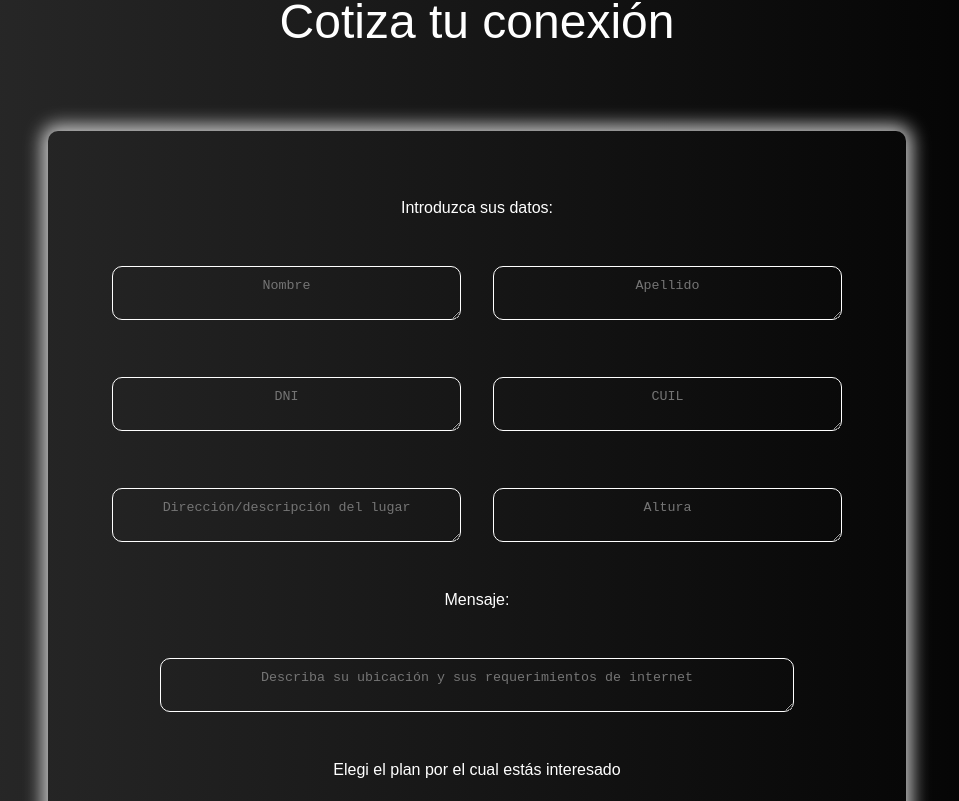
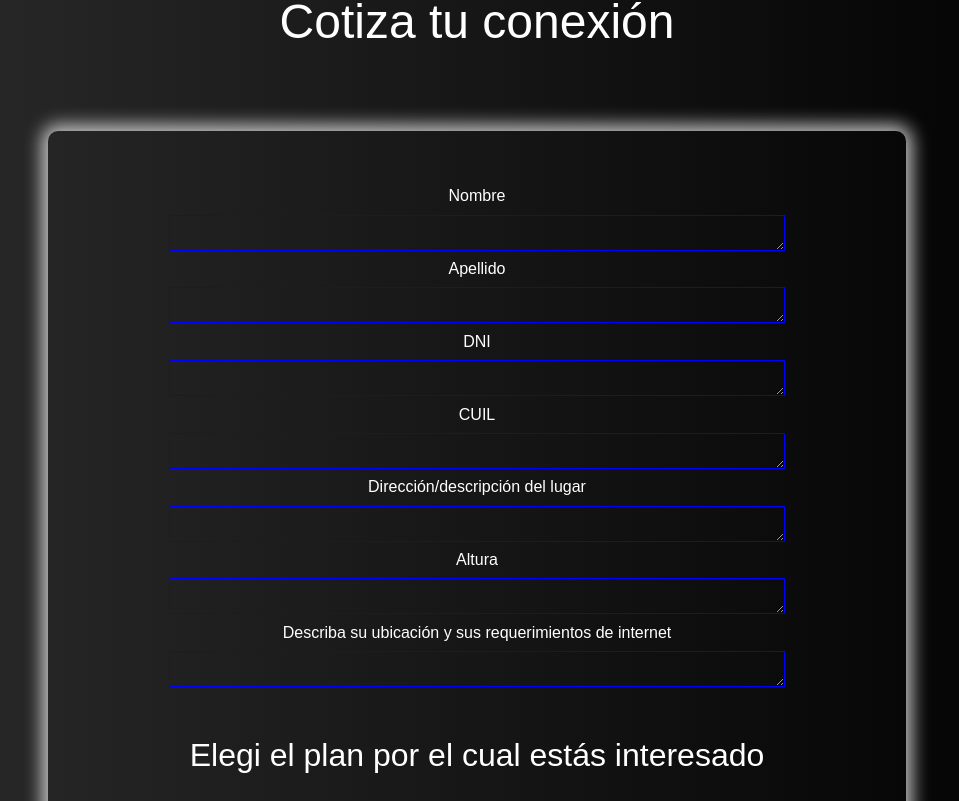
Before and after one commit to gabriel-shulman-1/redline, a React (Create React App) app: page /Prices in a window 1280 px wide. Shown: the part 479-1280 px from the top of the page, without its empty margins (163-1122 px from the left). Built offline with nearby package versions, Linux system fonts and the light colour scheme.

Commit message:
optimizacion de logica, agregar validacion

```diff
--- a/src/Components/prices.jsx
+++ b/src/Components/prices.jsx
@@ -9,58 +9,86 @@ import { useNavigate } from "react-router-dom";
 
 export const Prices = () => {
   const [msn1, setMsn1] = useState("");
-  const [msn2, setMsn2] = useState("");
-  const [msn3, setMsn3] = useState("");
-  const [msn4, setMsn4] = useState("");
-  const [msn5, setMsn5] = useState("");
-  const [msn6, setMsn6] = useState("");
   const [msn7, setMsn7] = useState("");
   const [medio, setMedio] = useState(false);
   const [method, setMethod] = useState("whatsapp");
-  const [color,setColor] = useState("#9fff89")
+  const [color, setColor] = useState("#9fff89");
   const [selectedItems, setSelectedItems] = useState([]);
   const Navigate = useNavigate();
 
+  //generador de textarea
+  //agregar control de blanco
+  //agregar control de datos(int,string,ect)
+  const entradas = [
+    "Nombre",
+    "Apellido",
+    "DNI",
+    "CUIL",
+    "Dirección/descripción del lugar",
+    "Altura",
+    "Describa su ubicación y sus requerimientos de internet",
+  ];
+  const [textareaValues, setTextareaValues] = useState({
+    Nombre: "",
+    Apellido: "",
+    DNI: "",
+    CUIL: "",
+    Dirección: "",
+    Altura: "",
+    Descripcion: "",
+  });
+  const handleTextareaChange = (e, attribute) => {
+    const { value } = e.target;
+    setTextareaValues((prevValues) => ({
+      ...prevValues,
+      [attribute]: value,
+    }));
+  };
+
   const handleSend = () => {
+    console.log(textareaValues);
     let intro =
       "nombre y apellido :" +
-      msn1 +
-      msn2 +
+      textareaValues.Nombre +
+      textareaValues.Apellido +
       ". DNI: " +
-      msn3 +
+      textareaValues.DNI +
       ". CUIL: " +
-      msn4 +
+      textareaValues.CUIL +
       ". Dirección: " +
-      msn5 +
+      textareaValues.Dirección +
       ". Altura: " +
-      msn6;
-    let intro5 = "Detalles: " + msn7 + ". Planes solicitados: ";
+      textareaValues.Altura +
+      " .Detalles: " +
+      textareaValues.Descripcion;
+
+    let intro2 = " . Planes solicitados: ";
 
     for (
       let index = 0;
       index < { selectedItems }.selectedItems.length;
       index++
     ) {
-      intro5 =
-        intro5 + { selectedItems }.selectedItems[index].id.toString() + " ";
+      intro2 =
+        intro2 + { selectedItems }.selectedItems[index].id.toString() + " ";
     }
 
     if (method === "whatsapp") {
       const whatsappUrl = `https://wa.me/+5491126890280?text=${encodeURIComponent(
-        intro + ". Planes solicitados: " + intro5
+        intro + ". Planes solicitados: " + intro2
       )}`;
-      Navigate("/notify/" + msn1);
+      Navigate("/notify/" + textareaValues.Nombre);
       window.open(whatsappUrl, "_blank");
     } else if (method === "email") {
-      console.log(intro5);
+      console.log(intro2);
       const emailUrl =
         "mailto:someone@example.com?subject=Nuevo cliente " +
         { msn1 }.msn1 +
         "&body=" +
         intro +
-        ". Planes solicitados: " +
-        intro5;
-      Navigate("/notify/" + msn1);
+        ". " +
+        intro2;
+      Navigate("/notify/" + textareaValues.Nombre);
       window.open(emailUrl, "_self");
     }
   };
@@ -81,10 +109,10 @@ export const Prices = () => {
   const selectMedio = (opcion) => {
     setMedio(!medio);
     if (opcion) {
-      setColor("#ff0000")
+      setColor("#ff0000");
       setMethod("email");
     } else {
-      setColor("#9fff89")
+      setColor("#9fff89");
       setMethod("whatsapp");
     }
   };
@@ -93,88 +121,33 @@ export const Prices = () => {
     textAlign: "center",
     width: "80%",
     height: "auto",
-    borderColor: "white",
+    borderColor: "blue",
   };
 
   return (
     <main id="mainPrices">
       <h1 className="rubik-h1">Cotiza tu conexión</h1>
-
       <div className="pricesDiv">
+        {entradas.map((entrada, index) => (
+          <>
             <label>
-          <p className="rubik-p5">Introduzca sus datos:</p>
+              <p className="rubik-p5">{entrada}</p>
             </label>
-
-        <div className="areaCont">
             <textarea
-            value={msn1}
-            onChange={(e) => setMsn1(e.target.value)}
-            placeholder="Nombre"
-            style={{
-              textAlign: "center",
-              width: "80%",
-              height: "auto",
-              borderColor: "white",
-            }}
-            className="slider-container"
+              key={index}
+              name={entrada}
+              value={textareaValues[entrada]}
+              style={style1}
+              onChange={(e) => handleTextareaChange(e, entrada)}
             />
-
-          <textarea
-            value={msn2}
-            onChange={(e) => setMsn2(e.target.value)}
-            placeholder="Apellido"
-            style={style1}
-            className="slider-container"
-          />
-        </div>
-        <div className="areaCont">
-          <textarea
-            value={msn3}
-            onChange={(e) => setMsn3(e.target.value)}
-            placeholder="DNI"
-            style={style1}
-            className="slider-container"
-          />
-
-          <textarea
-            value={msn4}
-            onChange={(e) => setMsn4(e.target.value)}
-            placeholder="CUIL"
-            style={style1}
-            className="slider-container"
-          />
-        </div>
-        <div className="areaCont">
-          <textarea
-            value={msn5}
-            onChange={(e) => setMsn5(e.target.value)}
-            placeholder="Dirección/descripción del lugar"
-            style={style1}
-            className="slider-container"
-          />
-
-          <textarea
-            value={msn6}
-            onChange={(e) => setMsn6(e.target.value)}
-            placeholder="Altura"
-            style={style1}
-            className="slider-container"
-          />
-        </div>
-
-        <label>
-          <p className="rubik-p5">Mensaje:</p>
-        </label>
-
-        <textarea
-          value={msn7}
-          onChange={(e) => setMsn7(e.target.value)}
-          placeholder="Describa su ubicación y sus requerimientos de internet"
-          style={style1}
-          className="slider-container"
-        />
-
-        <p className="rubik-p5">Elegi el plan por el cual estás interesado</p>
+          </>
+        ))}
+        <h2
+          className="rubik-h2"
+          style={{ fontSize: "xx-large", padding: "1rem" }}
+        >
+          Elegi el plan por el cual estás interesado
+        </h2>
         <div style={{ display: "flex", flexDirection: "row" }}>
           {data.plan.map((option) => (
             <div key={option.id}>
@@ -205,15 +178,16 @@ export const Prices = () => {
         <button
           onClick={() => selectMedio(medio)}
           id="medioButton"
-        style={{backgroundColor:color}}
+          style={{ backgroundColor: color }}
         >
-          <p className="rubik-p5" style={{fontWeight:"bold"}}>{method}</p>
+          <p className="rubik-p5" style={{ fontWeight: "bold" }}>
+            {method}
+          </p>
         </button>
 
         <button onClick={handleSend} className="nav-btn">
           Pedir presupuesto
         </button>
-
       </div>
     </main>
   );
```
Lines whose indentation alone changed are shown as unchanged.
